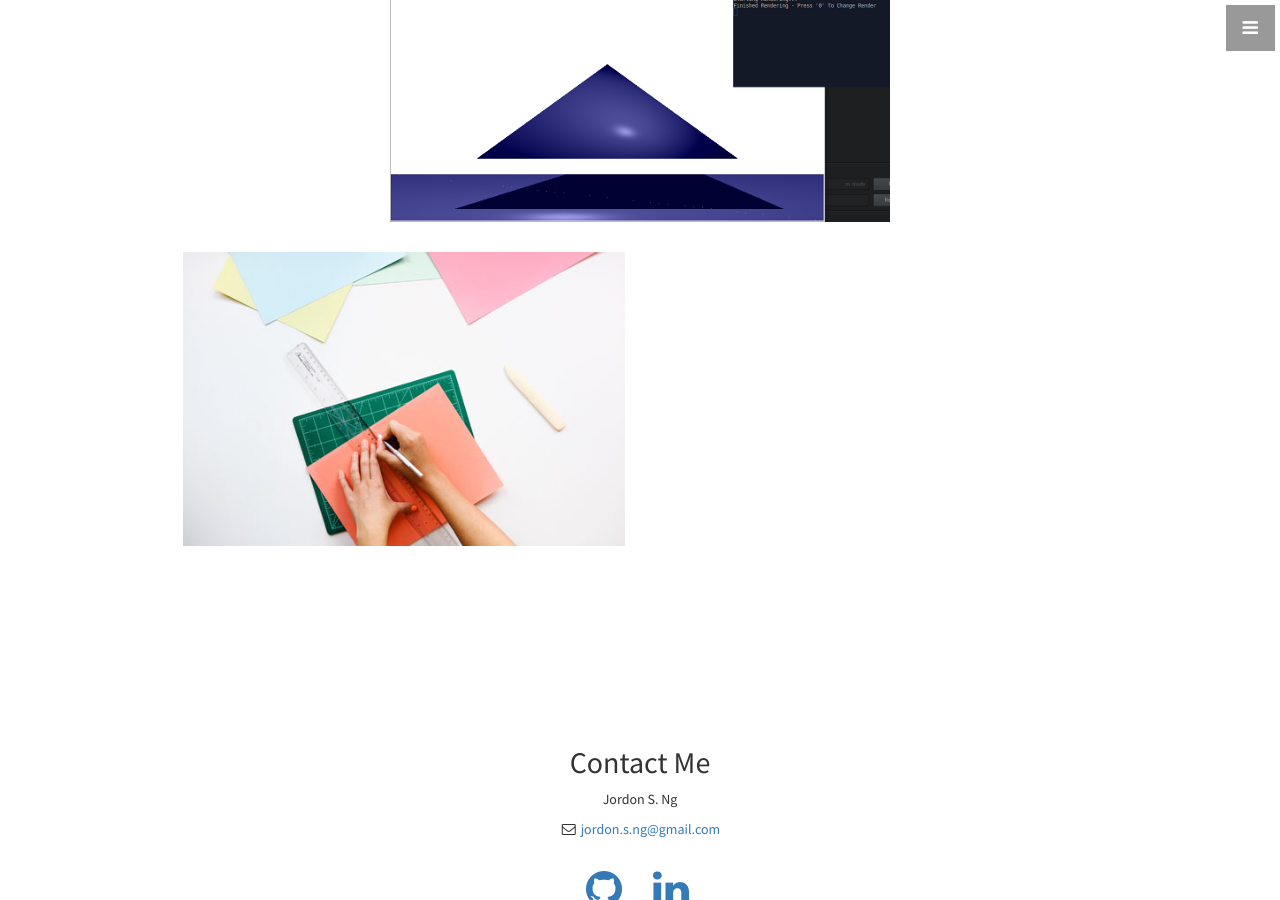
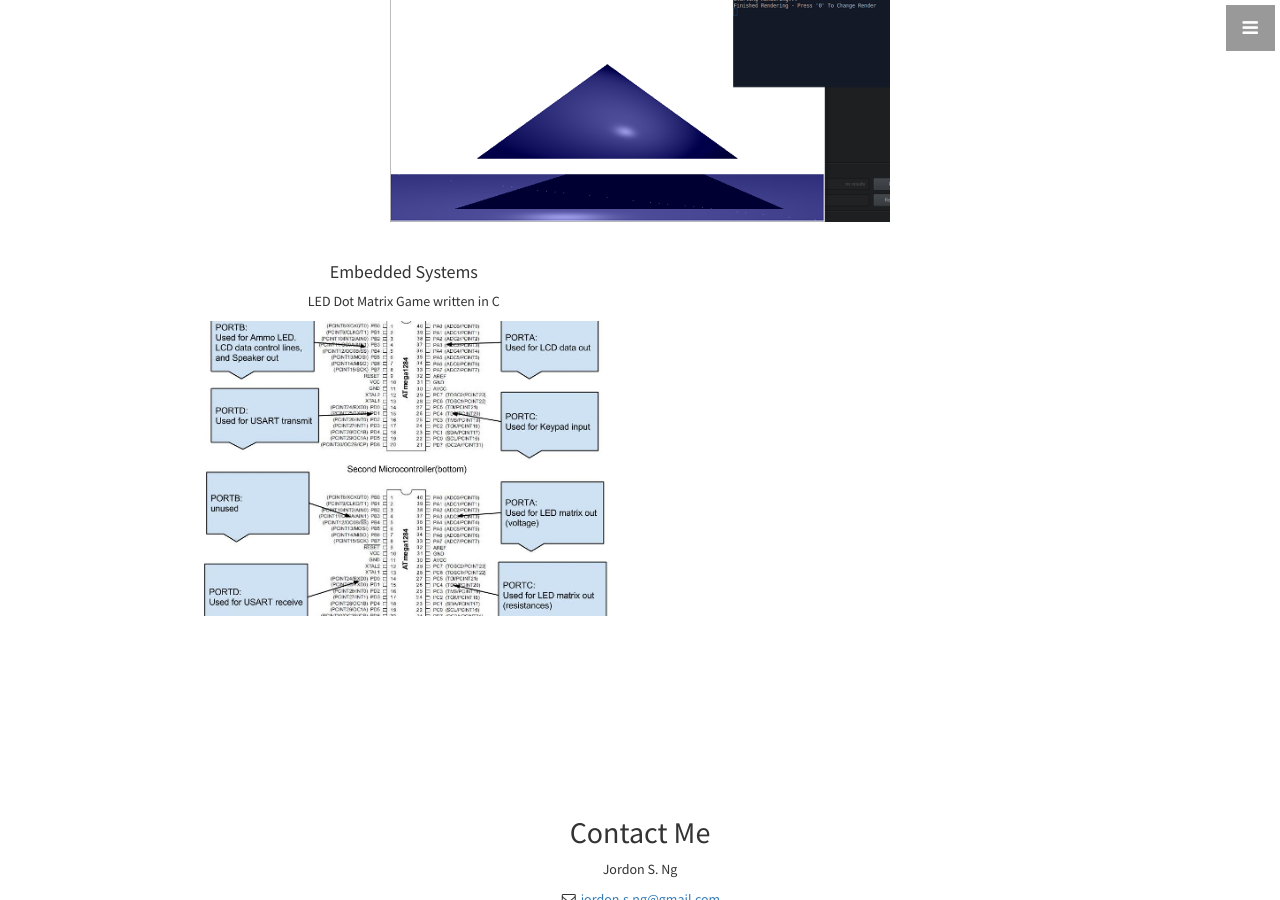
Before and after one commit to jsng0/jsng0.github.io, a Jekyll site: the page index.html, which Jekyll copies as it is, in a window 1280 px wide and 900 px high, scrolled down 2526 px. Built offline with Jekyll 4.4.1, drawn with Linux system fonts in a browser that asks for light colours.

Commit message:
updated proj4

```diff
--- a/index.html
+++ b/index.html
@@ -134,9 +134,11 @@
                         </div>
                         <div class="col-md-6">
                             <div class="portfolio-item">
-                                <a href="#">
-                                    <img class="img-portfolio img-responsive" src="img/portfolio-4.jpg">
-                                </a>
+                                <h4>Embedded Systems</h4>
+                                    <p>LED Dot Matrix Game written in C</p>
+                                        <a href="https://github.com/the-jsng/Dot-Matrix-Game">
+                                            <img class="img-portfolio img-responsive" src="img/portfolio-4.png">
+                                        </a>
                             </div>
                         </div>
                     </div>
```
Also changed, not shown: img/portfolio-4.png (added).
